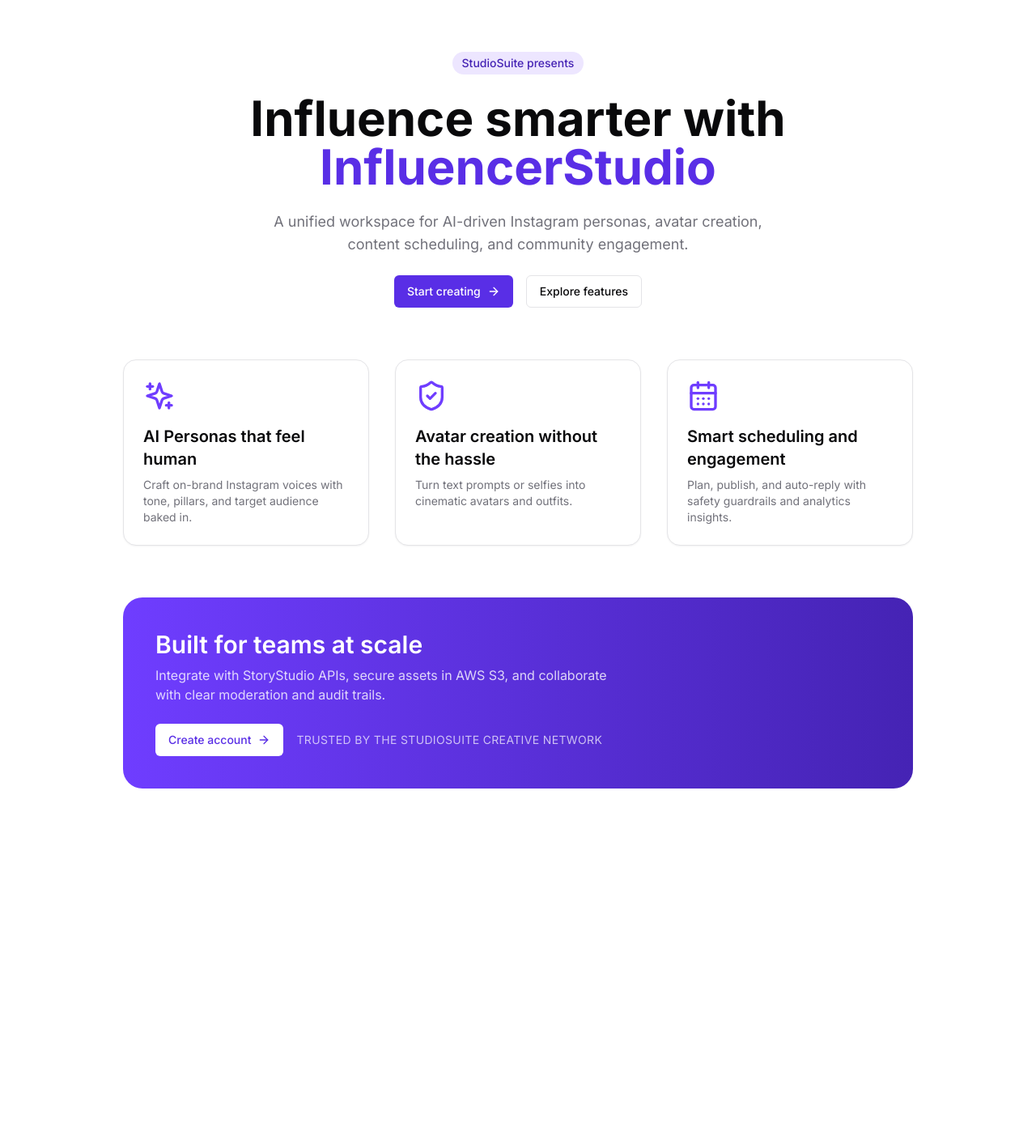
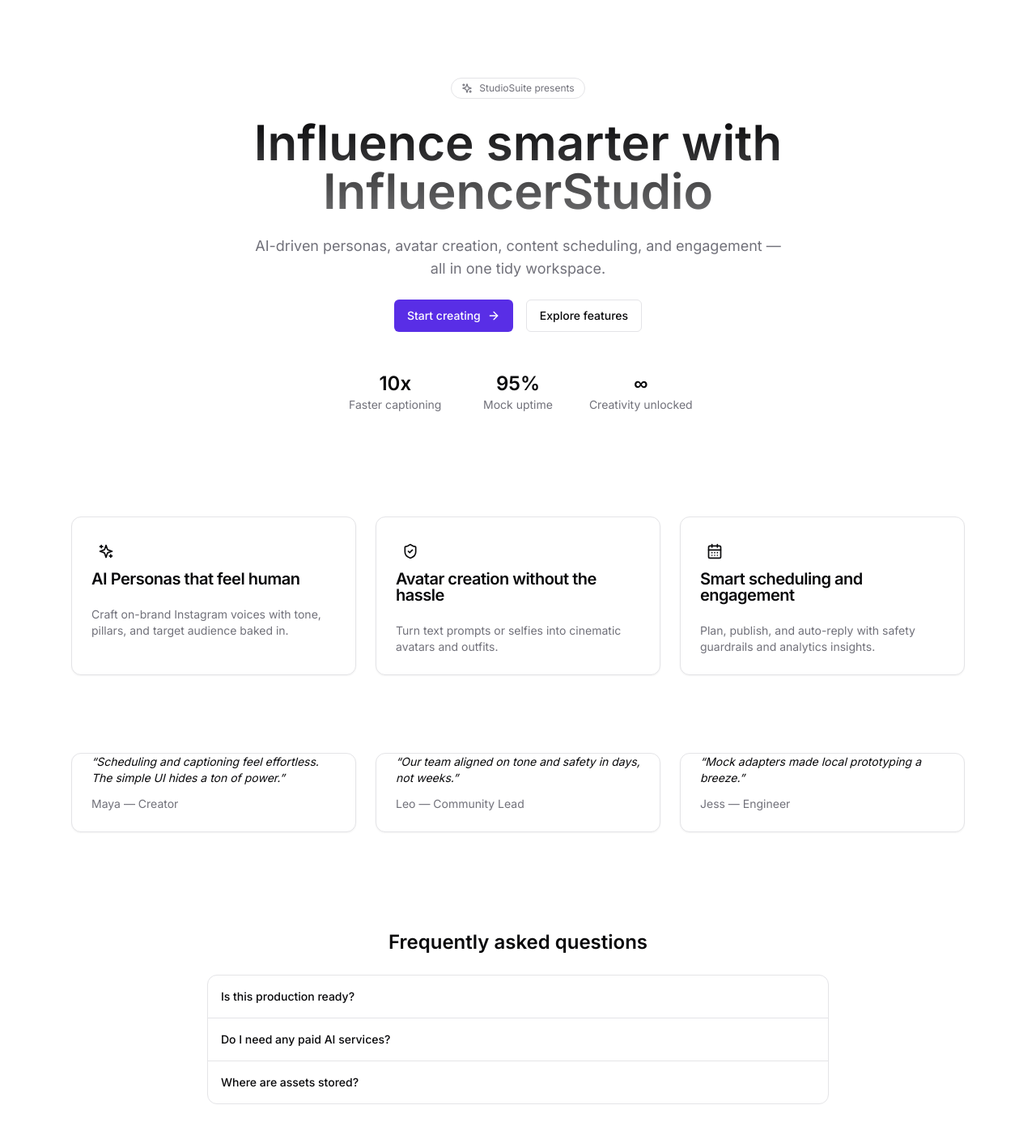
Before and after one commit to romantony/Influencer-studio, a Next.js app in the folder influencerstudio/apps/web/: page / in a window 1280 px wide. Shown: the top 1402 px of the page at 81% size. Before the commit the page ends 1038 px from the top, so only its background shows below. Built offline with nearby package versions, Linux system fonts and the light colour scheme.

Commit message:
marketing: shadcn-inspired landing overhaul
- New components: Hero, Section, FeatureCards, Testimonials, FAQ
- Apply cleaner layout, gradients, card grid, and collapsible FAQ
- Keep dependencies minimal and reuse existing UI primitives

```diff
--- a/influencerstudio/apps/web/app/(marketing)/page.tsx
+++ b/influencerstudio/apps/web/app/(marketing)/page.tsx
@@ -1,6 +1,8 @@
-import Link from 'next/link';
-import { Button } from '@influencerstudio/ui';
-import { ArrowRight, Sparkles, CalendarDays, ShieldCheck } from 'lucide-react';
+import { CalendarDays, ShieldCheck, Sparkles } from 'lucide-react';
+import { Hero } from '@/components/hero';
+import { FeatureCards } from '@/components/feature-cards';
+import { Testimonials } from '@/components/testimonials';
+import { FAQ } from '@/components/faq';
 
 const features = [
   {
@@ -24,58 +26,11 @@
 
 export default function MarketingPage() {
   return (
-    <main className="mx-auto flex min-h-screen w-full max-w-5xl flex-col gap-16 px-6 py-16">
-      <section className="flex flex-col items-center gap-6 text-center">
-        <span className="rounded-full bg-primary-100 px-3 py-1 text-sm font-medium text-primary-700">
-          StudioSuite presents
-        </span>
-        <h1 className="text-5xl font-bold sm:text-6xl">
-          Influence smarter with <span className="text-primary-600">InfluencerStudio</span>
-        </h1>
-        <p className="max-w-2xl text-lg text-muted-foreground">
-          A unified workspace for AI-driven Instagram personas, avatar creation, content scheduling, and community engagement.
-        </p>
-        <div className="flex flex-wrap items-center justify-center gap-4">
-          <Button asChild>
-            <Link href="/signin" className="flex items-center gap-2">
-              Start creating <ArrowRight className="h-4 w-4" />
-            </Link>
-          </Button>
-          <Button variant="outline" asChild>
-            <Link href="#features">Explore features</Link>
-          </Button>
-        </div>
-      </section>
-
-      <section id="features" className="grid gap-8 sm:grid-cols-3">
-        {features.map((feature) => (
-          <div
-            key={feature.title}
-            className="rounded-2xl border border-border bg-card p-6 text-left shadow-sm"
-          >
-            <feature.icon className="h-10 w-10 text-primary-500" />
-            <h3 className="mt-4 text-xl font-semibold">{feature.title}</h3>
-            <p className="mt-2 text-sm text-muted-foreground">{feature.description}</p>
-          </div>
-        ))}
-      </section>
-
-      <section className="rounded-3xl bg-gradient-to-r from-primary-500 to-primary-700 p-10 text-white">
-        <h2 className="text-3xl font-semibold">Built for teams at scale</h2>
-        <p className="mt-2 max-w-xl text-white/80">
-          Integrate with StoryStudio APIs, secure assets in AWS S3, and collaborate with clear moderation and audit trails.
-        </p>
-        <div className="mt-6 flex flex-wrap items-center gap-4">
-          <Button asChild variant="ghost" className="bg-white text-primary-600 hover:bg-white/80">
-            <Link href="/signup" className="flex items-center gap-2">
-              Create account <ArrowRight className="h-4 w-4" />
-            </Link>
-          </Button>
-          <span className="text-sm uppercase tracking-wide text-white/70">
-            Trusted by the StudioSuite creative network
-          </span>
-        </div>
-      </section>
+    <main className="flex min-h-screen w-full flex-col">
+      <Hero />
+      <FeatureCards id="features" items={features} />
+      <Testimonials />
+      <FAQ />
     </main>
   );
 }
--- /dev/null
+++ b/influencerstudio/apps/web/components/faq.tsx
@@ -0,0 +1,34 @@
+import { Section } from './section';
+
+const faqs = [
+  {
+    q: 'Is this production ready?',
+    a: 'The repo ships with mocks and a Convex backend. Swap adapters and wire real providers when ready.'
+  },
+  {
+    q: 'Do I need any paid AI services?',
+    a: 'No. USE_MOCK_ADAPTERS=true keeps everything offline-friendly until you flip providers.'
+  },
+  {
+    q: 'Where are assets stored?',
+    a: 'To start, mock S3 URLs. In production, configure AWS credentials and a bucket in Convex env.'
+  }
+];
+
+export function FAQ() {
+  return (
+    <Section className="py-14">
+      <h2 className="mb-6 text-center text-2xl font-semibold">Frequently asked questions</h2>
+      <div className="mx-auto max-w-3xl divide-y divide-border rounded-xl border">
+        {faqs.map((f) => (
+          <details key={f.q} className="group p-4 open:bg-muted/40">
+            <summary className="cursor-pointer list-none text-sm font-medium">
+              {f.q}
+            </summary>
+            <p className="mt-2 text-sm text-muted-foreground">{f.a}</p>
+          </details>
+        ))}
+      </div>
+    </Section>
+  );
+}
--- /dev/null
+++ b/influencerstudio/apps/web/components/feature-cards.tsx
@@ -0,0 +1,29 @@
+import { Card, CardContent, CardHeader, CardTitle } from '@influencerstudio/ui';
+import { Section } from './section';
+import { ComponentType } from 'react';
+
+export function FeatureCards({
+  id,
+  items
+}: {
+  id?: string;
+  items: { title: string; description: string; icon: ComponentType<{ className?: string }> }[];
+}) {
+  return (
+    <Section className="py-8" >
+      <div id={id} className="grid gap-6 sm:grid-cols-3">
+        {items.map((f) => (
+          <Card key={f.title} className="h-full">
+            <CardHeader>
+              <div className="rounded-md bg-primary/10 p-2 w-fit">
+                <f.icon className="h-5 w-5 text-primary" />
+              </div>
+              <CardTitle className="mt-2 text-xl">{f.title}</CardTitle>
+            </CardHeader>
+            <CardContent className="text-sm text-muted-foreground">{f.description}</CardContent>
+          </Card>
+        ))}
+      </div>
+    </Section>
+  );
+}
--- /dev/null
+++ b/influencerstudio/apps/web/components/hero.tsx
@@ -0,0 +1,47 @@
+import Link from 'next/link';
+import { Button } from '@influencerstudio/ui';
+import { ArrowRight, Sparkles } from 'lucide-react';
+import { Section } from './section';
+
+export function Hero() {
+  return (
+    <div className="relative overflow-hidden">
+      <div className="pointer-events-none absolute inset-0 -z-10 bg-gradient-to-b from-primary/10 via-transparent to-transparent" />
+      <Section className="flex flex-col items-center gap-6 py-16 text-center sm:py-24">
+        <span className="inline-flex items-center gap-2 rounded-full border px-3 py-1 text-xs text-muted-foreground">
+          <Sparkles className="h-3.5 w-3.5 text-primary" /> StudioSuite presents
+        </span>
+        <h1 className="bg-gradient-to-b from-foreground to-foreground/60 bg-clip-text text-5xl font-semibold text-transparent sm:text-6xl">
+          Influence smarter with InfluencerStudio
+        </h1>
+        <p className="max-w-2xl text-lg text-muted-foreground">
+          AI-driven personas, avatar creation, content scheduling, and engagement — all in one tidy workspace.
+        </p>
+        <div className="flex flex-wrap items-center justify-center gap-4">
+          <Button asChild>
+            <Link href="/signin" className="flex items-center gap-2">
+              Start creating <ArrowRight className="h-4 w-4" />
+            </Link>
+          </Button>
+          <Button variant="outline" asChild>
+            <Link href="#features">Explore features</Link>
+          </Button>
+        </div>
+        <div className="mt-6 grid grid-cols-3 gap-6 text-sm text-muted-foreground">
+          <div>
+            <p className="text-2xl font-semibold text-foreground">10x</p>
+            Faster captioning
+          </div>
+          <div>
+            <p className="text-2xl font-semibold text-foreground">95%</p>
+            Mock uptime
+          </div>
+          <div>
+            <p className="text-2xl font-semibold text-foreground">∞</p>
+            Creativity unlocked
+          </div>
+        </div>
+      </Section>
+    </div>
+  );
+}
--- /dev/null
+++ b/influencerstudio/apps/web/components/section.tsx
@@ -0,0 +1,7 @@
+import { ReactNode } from 'react';
+
+export function Section({ children, className = '' }: { children: ReactNode; className?: string }) {
+  return (
+    <section className={`mx-auto w-full max-w-6xl px-6 ${className}`}>{children}</section>
+  );
+}
--- /dev/null
+++ b/influencerstudio/apps/web/components/testimonials.tsx
@@ -0,0 +1,35 @@
+import { Card, CardContent } from '@influencerstudio/ui';
+import { Section } from './section';
+
+const items = [
+  {
+    quote:
+      'Scheduling and captioning feel effortless. The simple UI hides a ton of power.',
+    author: 'Maya — Creator'
+  },
+  {
+    quote: 'Our team aligned on tone and safety in days, not weeks.',
+    author: 'Leo — Community Lead'
+  },
+  {
+    quote: 'Mock adapters made local prototyping a breeze.',
+    author: 'Jess — Engineer'
+  }
+];
+
+export function Testimonials() {
+  return (
+    <Section className="py-16">
+      <div className="grid gap-6 sm:grid-cols-3">
+        {items.map((t) => (
+          <Card key={t.author}>
+            <CardContent className="p-6 text-sm">
+              <p className="mb-3 italic">“{t.quote}”</p>
+              <p className="text-muted-foreground">{t.author}</p>
+            </CardContent>
+          </Card>
+        ))}
+      </div>
+    </Section>
+  );
+}
```
